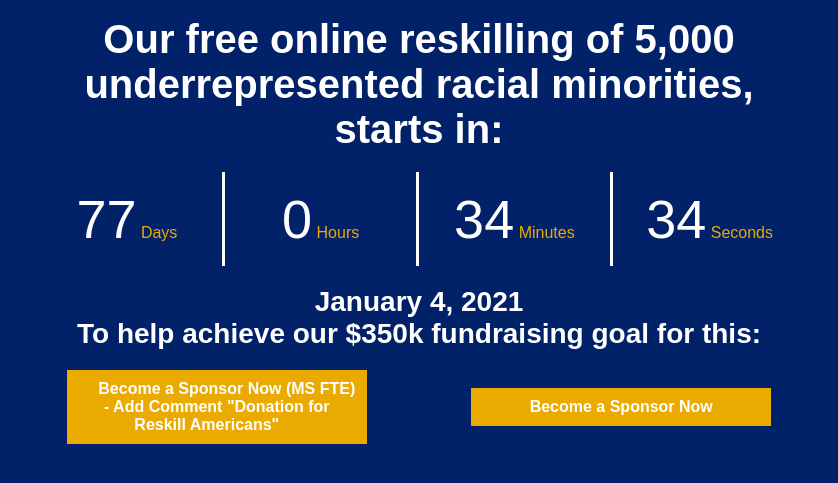
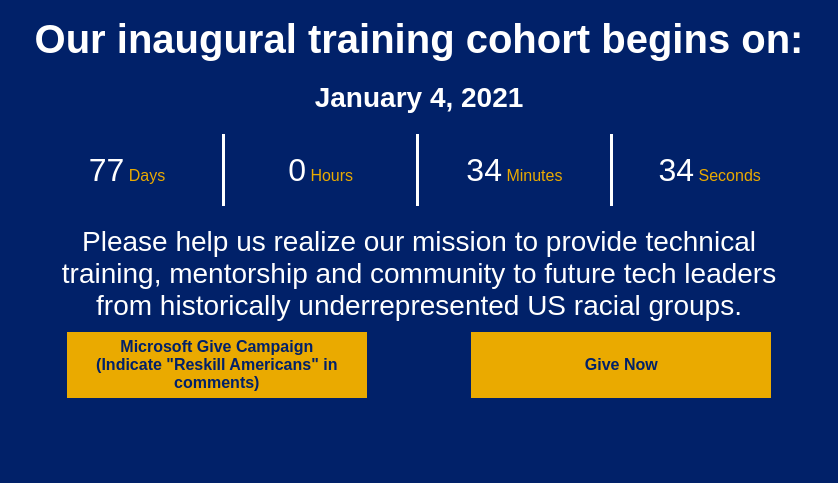
Before and after one commit to git-temak/Reskill-email, a plain HTML site: page index.html in a window 1280 px wide. Shown: the part 489-972 px from the top of the page, without its empty margins (221-1059 px from the left). After the commit the page ends 937 px from the top, so only its background shows below. Drawn offline with Linux system fonts and the light colour scheme.

Commit message:
Update index.html

```diff
--- a/index.html
+++ b/index.html
@@ -50,6 +50,11 @@
     	    text-align: center;
     	    margin: 20px 0 20px;
     	}
+    	.inner-contents3 div{
+    		font-size: 28px;
+    	    text-align: center;
+    	    margin-bottom: 10px;
+    	}
     	.countdown-box{
     	    margin-bottom: 20px;
     	}
@@ -79,14 +84,15 @@
     	}
     	.inner{
     	    margin: -10px 0px 20px 0px;
-    	    padding: 10px;
+    	    /*padding: 10px;*/
     	    background-color: #EAAA00;
+    	    /*width: 350px;*/
+		    height: 66px;
     	}
     	.button{
-    		padding: 20px;
     		font-family: "Rockwell", Arial, sans-serif;
     	    font-weight: 700;
-    	    color: #FFFFFF;
+    	    color: #012169;
     	    text-decoration: none;
     	}
     	.inner:hover {
@@ -94,6 +100,10 @@
     	}
     	.inner:hover .button{
     		color: #EAAA00;
+    	}
+    	.btn2 {
+    		padding-top: 20px;
+    		padding-bottom: 20px;
     	}
     	.eael-countdown-items{
     	    list-style: none;
@@ -123,7 +133,7 @@
     	    padding: 20px;
     	}
     	.eael-countdown-digits{
-    	    font-size: 54px;
+    	    font-size: 32px;
     	    line-height: 1;
     	}
     	.eael-countdown-label{
@@ -155,7 +165,8 @@
                         <table width="100%">
                             <tr>
                                 <td class="inner-contents">
-                                    <h2>Our free online reskilling of 5,000 underrepresented racial minorities, starts in:</h2>
+                                    <h2>Our inaugural training cohort begins on:</h2>
+                                    <div class="countdown-limit">January 4, 2021</div>
                                 </td>
                             </tr>
                         </table>
@@ -204,7 +215,7 @@
                         <table width="100%">
                             <tr>
                                 <td class="inner-contents3">
-                                    <div class="countdown-limit">January 4, 2021<br>To help achieve our $350k fundraising goal for this:</div>
+                                    <div>Please help us realize our mission to provide technical training, mentorship and community to future tech leaders from historically underrepresented US racial groups.</div>
                                 </td>
                             </tr>
                         </table>
@@ -222,7 +233,7 @@
                             <table width="100%">
                                     <tr>
                                         <td class="inner">
-                                            <a href="https://login.microsoftonline.com/72f988bf-86f1-41af-91ab-2d7cd011db47/saml2?SAMLRequest=fZHRb4IwEMb%2FFdL3Aq0o2CiJC9tC3JZlM5v6shTaahNokSui%2F%2F3AvWwvS%2B7lLvfl9313C%2BB11bBV547mTZ46Cc7LATqZG3DcuCWiIQ0xGWq2oYTRhBHizwjdIy%2FPligPH2K13dy9iMfr9j6LNrvVue5hz899d7q4Zh3lcTK91k7v6Oe6yPYX8xor89XbqJpr5H3IFrQ1A8YPkZcNeG24u02OzjXAgqCyB238Xhthe%2FCNdEFM1TxJCoWTmSI4IlzhOeEFpiIuRUiIKKI4GINR5F3qygC7pVyirjXMctDADK8lMFey99XzExvgrGmts6WtULoYt9ntCu0v%2Ff9yDiDb0ThKR%2BOD70abgzXSL20dFJzQiKsSS8EFjnghcTItKBbJRHE6n6gyLhfBL2760%2F39TPoN&RelayState=I0F7fXTBNdGyXED4TYAvmwsZavwuqxtpK4I785ymtiY2WKbDZxnP7fn_wo4l9i" class="button">Become a Sponsor Now (MS FTE) -  Add Comment "Donation for Reskill Americans"</a>
+                                            <a href="https://login.microsoftonline.com/72f988bf-86f1-41af-91ab-2d7cd011db47/saml2?SAMLRequest=fZHRb4IwEMb%2FFdL3Aq0o2CiJC9tC3JZlM5v6shTaahNokSui%2F%2F3AvWwvS%2B7lLvfl9313C%2BB11bBV547mTZ46Cc7LATqZG3DcuCWiIQ0xGWq2oYTRhBHizwjdIy%2FPligPH2K13dy9iMfr9j6LNrvVue5hz899d7q4Zh3lcTK91k7v6Oe6yPYX8xor89XbqJpr5H3IFrQ1A8YPkZcNeG24u02OzjXAgqCyB238Xhthe%2FCNdEFM1TxJCoWTmSI4IlzhOeEFpiIuRUiIKKI4GINR5F3qygC7pVyirjXMctDADK8lMFey99XzExvgrGmts6WtULoYt9ntCu0v%2Ff9yDiDb0ThKR%2BOD70abgzXSL20dFJzQiKsSS8EFjnghcTItKBbJRHE6n6gyLhfBL2760%2F39TPoN&RelayState=I0F7fXTBNdGyXED4TYAvmwsZavwuqxtpK4I785ymtiY2WKbDZxnP7fn_wo4l9i" class="button">Microsoft Give Campaign<br>(Indicate "Reskill Americans" in comments)</a>
                                         </td>
                                     </tr>
                                 </table>
@@ -234,7 +245,7 @@
                             <table width="100%">
                                     <tr>
                                         <td class="inner">
-                                            <a href="https://reskillamericans.org/donation/" class="button">Become a Sponsor Now</a>
+                                            <a href="https://reskillamericans.org/donation/" class="button btn2">Give Now</a>
                                         </td>
                                     </tr>
                                 </table>
```
